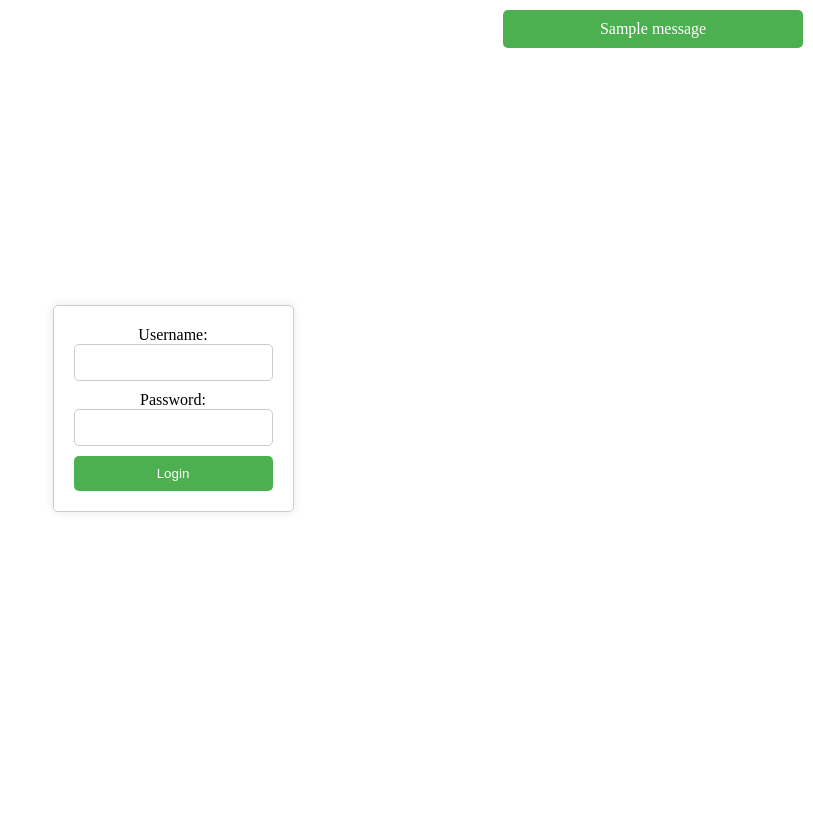
After one commit to LeGgNiTt/asdf, a Flask app: page /login in a window 1280 px wide. The commit adds this page. Shown: the whole page, without its empty margins (467-1280 px from the left). Run offline with Flask 3, Linux system fonts and the light colour scheme; tables that the repository leaves empty hold one stand-in row (values such as "Sample post"); one stand-in notice (Sample message) is shown.

Commit message:
login system and user system done

```diff
--- a/app.py
+++ b/app.py
@@ -1,34 +1,27 @@
 # app.py
 from models import Tutor, SchoolType, Subject, TutorSubject, Student, Lesson
-from flask import Flask, render_template, request, redirect, url_for, jsonify, session, logging
+from flask import Flask, render_template, request, redirect, url_for, jsonify, session, logging, flash
 from functools import wraps
-from models import db, SchoolType, Student # ... import other classes as needed
+from models import db, SchoolType, Student, User # ... import other classes as needed
+from flask_bcrypt import Bcrypt
+from flask_sqlalchemy import SQLAlchemy
+from flask_login import LoginManager, UserMixin, login_user, login_required, logout_user, current_user
 from flask_bcrypt import Bcrypt
 
 
 
-
-
-
-def role_required(role):
-    def decorator(func):
-        @wraps(func)
-        def wrapper(*args, **kwargs):
-            if session.get('role') != role:
-                return "Access Denied", 403
-            return func(*args, **kwargs)
-        return wrapper
-    return decorator
-
-
 app = Flask(__name__)
+# Database configuration and initialization
+app.config['SQLALCHEMY_DATABASE_URI'] = 'mysql+pymysql://root:rootroot@localhost/showcase'
+app.config['SECRET_KEY'] = 'development'
+db.init_app(app)
+login_manager = LoginManager(app)
 
 bcrypt = Bcrypt(app)
 
-# Database configuration and initialization
-app.config['SQLALCHEMY_DATABASE_URI'] = 'mysql+pymysql://root:rootroot@localhost/showcase'
+with app.app_context():
+    db.create_all()
 
-db.init_app(app)
 
 @app.route('/')
 def index():
@@ -140,15 +133,33 @@ def create_student_api():
     # Redirect to the same page (or another page if you prefer)
     return redirect(url_for('create_lesson'))
 
-@app.route('/tutor_dashboard')
-@role_required('tutor')
-def tutor_dashboard():
-    return "Tutor Dashboard"
+@login_manager.user_loader
+def load_user(user_id):
+    return User.query.get(user_id)
 
-@app.route('/admin_dashboard')
-@role_required('admin')
-def admin_dashboard():
-    return "Admin Dashboard"
+@app.route('/login', methods=['GET', 'POST'])
+def login():
+    if request.method == 'POST':
+        # Retrieve username and password from the form
+        username = request.form['username']
+        password = request.form['password']
+
+        # Query the database for the user
+        user = User.query.filter_by(username=username).first()
+
+        # Check if the user exists and the password is correct
+        if user and user.check_password(password):
+            # Log in the user
+            login_user(user)
+            flash('Logged in successfully.')
+            # Redirect to the page the user tried to access
+            return redirect(request.args.get('next') or url_for('index'))
+        else:
+            # Redirect to the login page if the login failed
+            flash('Invalid username or password')
+            return redirect(url_for('login'))
+    else:
+        return render_template('login.html')
 
 if __name__ == '__main__':
     with app.app_context():
--- a/templates/index.html
+++ b/templates/index.html
@@ -18,7 +18,7 @@
             <a href="/about">About</a>
             <a href="#">Features</a>
             <a href="#">Contact</a>
-            <a href="#">Log In</a>
+            <a href="/login">Log In</a>
         </div>
     </div>
 
--- /dev/null
+++ b/templates/login.html
@@ -0,0 +1,102 @@
+<!-- FILEPATH: /c:/Users/aleks/Documents/Projects/EduProj/templates/login.html -->
+
+<!DOCTYPE html>
+<html>
+    <head>
+        <title>Login Form</title>
+        <style>
+            /* Center the form */
+            body {
+                display: flex;
+                justify-content: center;
+                align-items: center;
+                height: 100vh;
+            }
+
+            /* Style the form */
+            form {
+                display: flex;
+                flex-direction: column;
+                align-items: center;
+                padding: 20px;
+                border: 1px solid #ccc;
+                border-radius: 5px;
+                box-shadow: 0 0 10px rgba(0, 0, 0, 0.1);
+            }
+
+            input[type="text"],
+            input[type="password"] {
+                width: 100%;
+                padding: 10px;
+                margin-bottom: 10px;
+                border: 1px solid #ccc;
+                border-radius: 5px;
+                box-sizing: border-box;
+            }
+
+            input[type="submit"] {
+                width: 100%;
+                padding: 10px;
+                background-color: #4CAF50;
+                color: white;
+                border: none;
+                border-radius: 5px;
+                cursor: pointer;
+            }
+
+            input[type="submit"]:hover {
+                background-color: #45a049;
+            }
+
+            .flashed-messages {
+                position: absolute;
+                top: 10px;
+                right: 10px;
+                width: 300px;
+            }
+
+            .flash {
+                padding: 10px;
+                margin-bottom: 5px;
+                border-radius: 5px;
+                text-align: center;
+            }
+
+            .flash.danger {
+                background-color: #f44336;
+                color: white;
+            }
+
+            .flash.success {
+                background-color: #4CAF50;
+                color: white;
+            }
+
+            .flash.info {
+                background-color: #2196F3;
+                color: white;
+            }
+        </style>
+    </head>
+    <body>
+        <!-- Display flashed messages -->
+        {% with messages = get_flashed_messages(with_categories=true) %}
+        {% if messages %}
+        <div class="flashed-messages">
+            {% for category, message in messages %}
+            <div class="flash {{ category }}">{{ message }}</div>
+            {% endfor %}
+        </div>
+        {% endif %}
+        {% endwith %}
+        <form action="{{ url_for('login') }}" method="post">
+            <label for="username">Username:</label>
+            <input type="text" id="username" name="username" required>
+
+            <label for="password">Password:</label>
+            <input type="password" id="password" name="password" required>
+
+            <input type="submit" value="Login">
+        </form>
+    </body>
+</html>
```
Also changed, not shown: models.py (+15 -1 lines).
